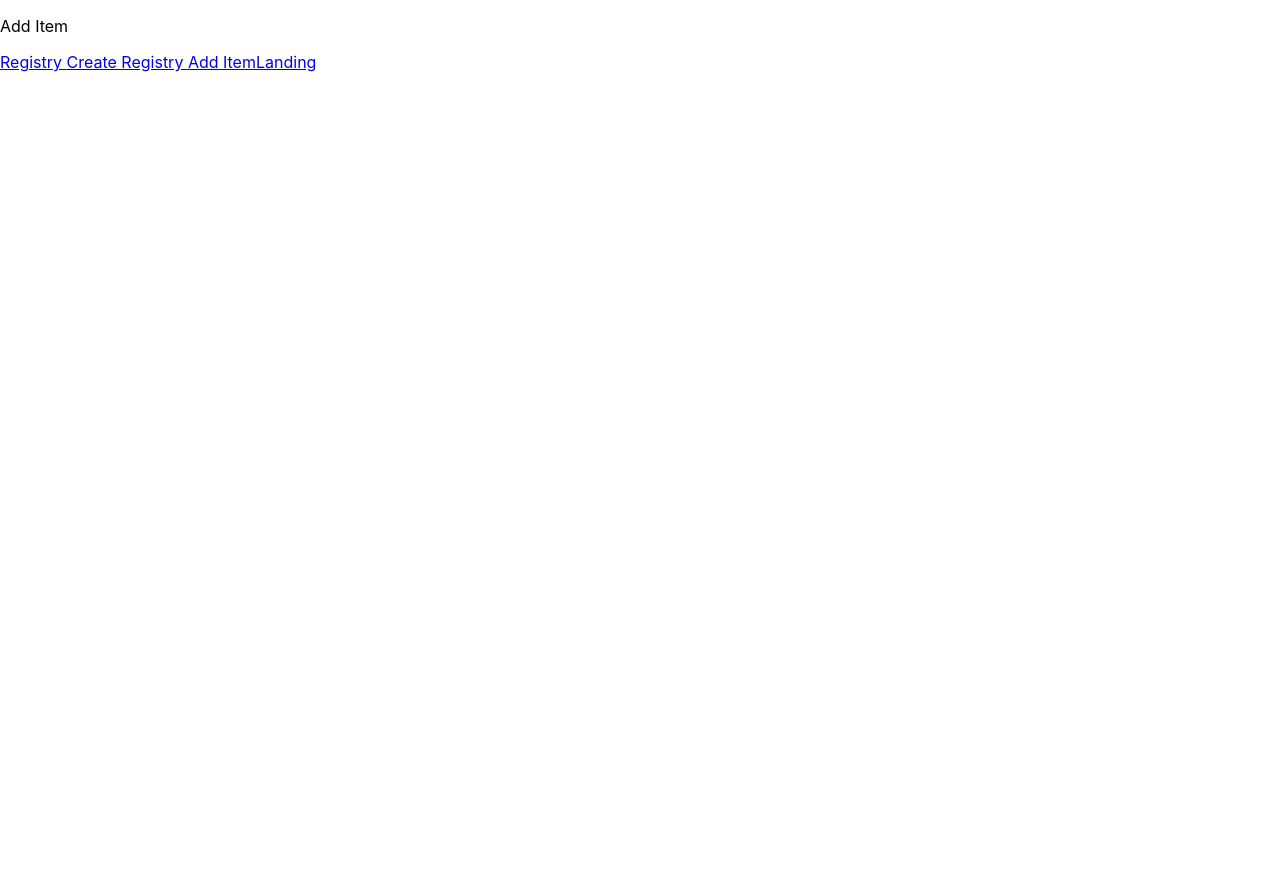
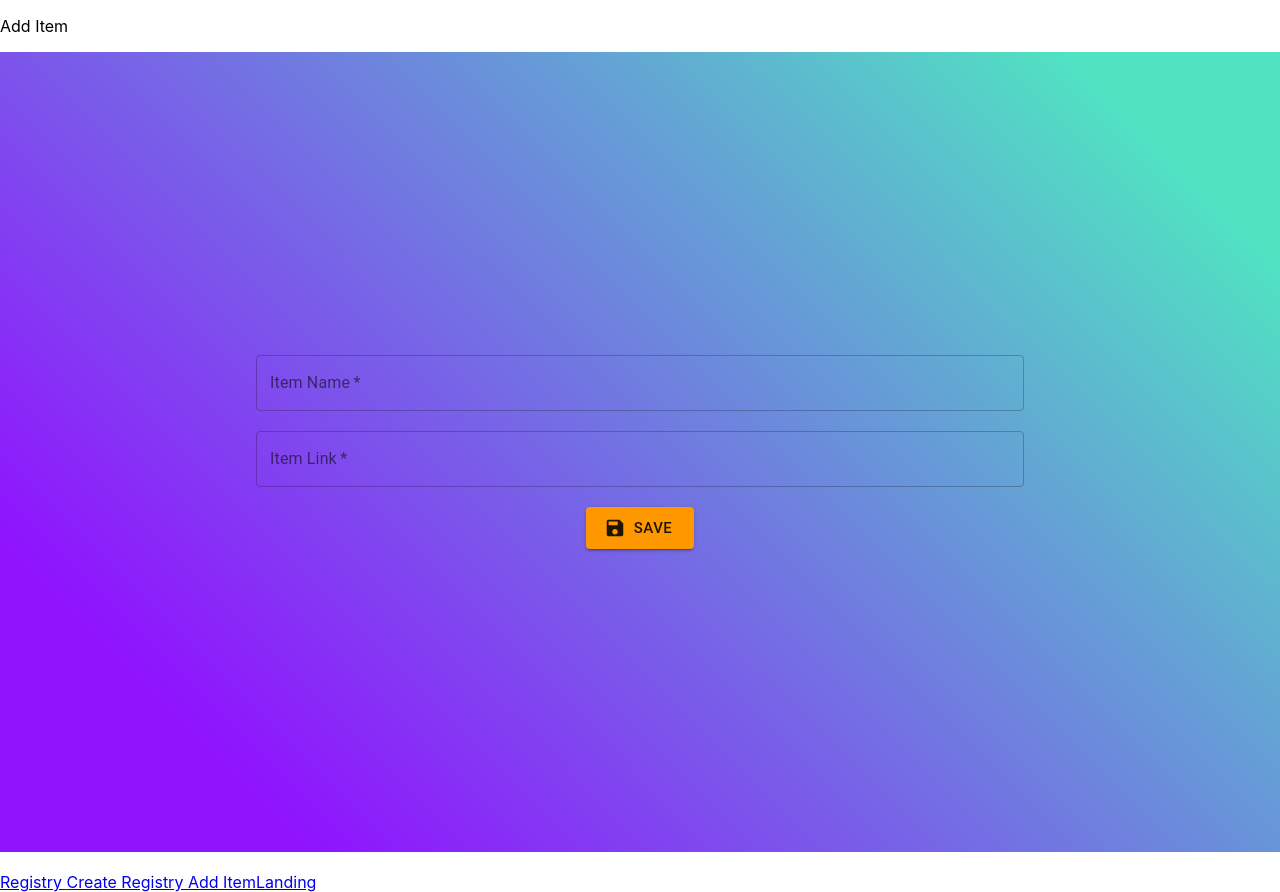
Before and after one commit to ceckles/mv_tiemyknot, a React (Create React App) app: page /addItem in a window 1280 px wide. Before the commit the page ends 800 px from the top, so only its background shows below. Built offline with nearby package versions, Linux system fonts and the light colour scheme.

Commit message:
addItem page

```diff
--- a/src/pages/addItem.js
+++ b/src/pages/addItem.js
@@ -1,8 +1,35 @@
 import React from 'react';
 import { makeStyles } from "@material-ui/core/styles";
+import FormControl from '@material-ui/core/FormControl';
+import { InputLabel, Input } from '@material-ui/core';
+import Button from '@material-ui/core/Button';
+import SaveIcon from '@material-ui/icons/Save';
+import TextField from '@material-ui/core/TextField';
 
 //Styles
-const useStyles = makeStyles((theme) => ({  }));
+const useStyles = makeStyles((theme) => ({
+    root: {
+        background: 'linear-gradient(45deg, #9013FE 15%, #50E3C2 90%)',
+        width: '100vw',
+        minHeight: '100vh',
+        display: "flex",
+        flexDirection: "column",
+        justifyContent: "center",
+        alignItems: 'center'
+
+      },
+    textbox:{
+
+        width: '60vw',
+    },
+    button: {
+        width: "max-content",
+        display: "flex",
+        flexDirection: "column",
+
+        justifyContent: "center",
+    }
+ }));
 
 const AddItem = () =>{
         //use styles
@@ -10,6 +37,18 @@ const AddItem = () =>{
 
         return(
             <div><p>Add Item</p>
+
+                <FormControl className={classes.root} noValidate autoComplete="off">
+                    <TextField className={classes.textbox} required id="outlined-required" label="Item Name" variant="outlined" /><br/>
+                    <TextField className={classes.textbox} required id="outlined-required"label="Item Link" variant="outlined" /><br/>
+
+
+
+                <Button variant="contained" color="primary" size="large" className={classes.button}
+        startIcon={<SaveIcon />} > Save     </Button>
+                </FormControl><br/>
+
+
             </div>);
 };
 
```
